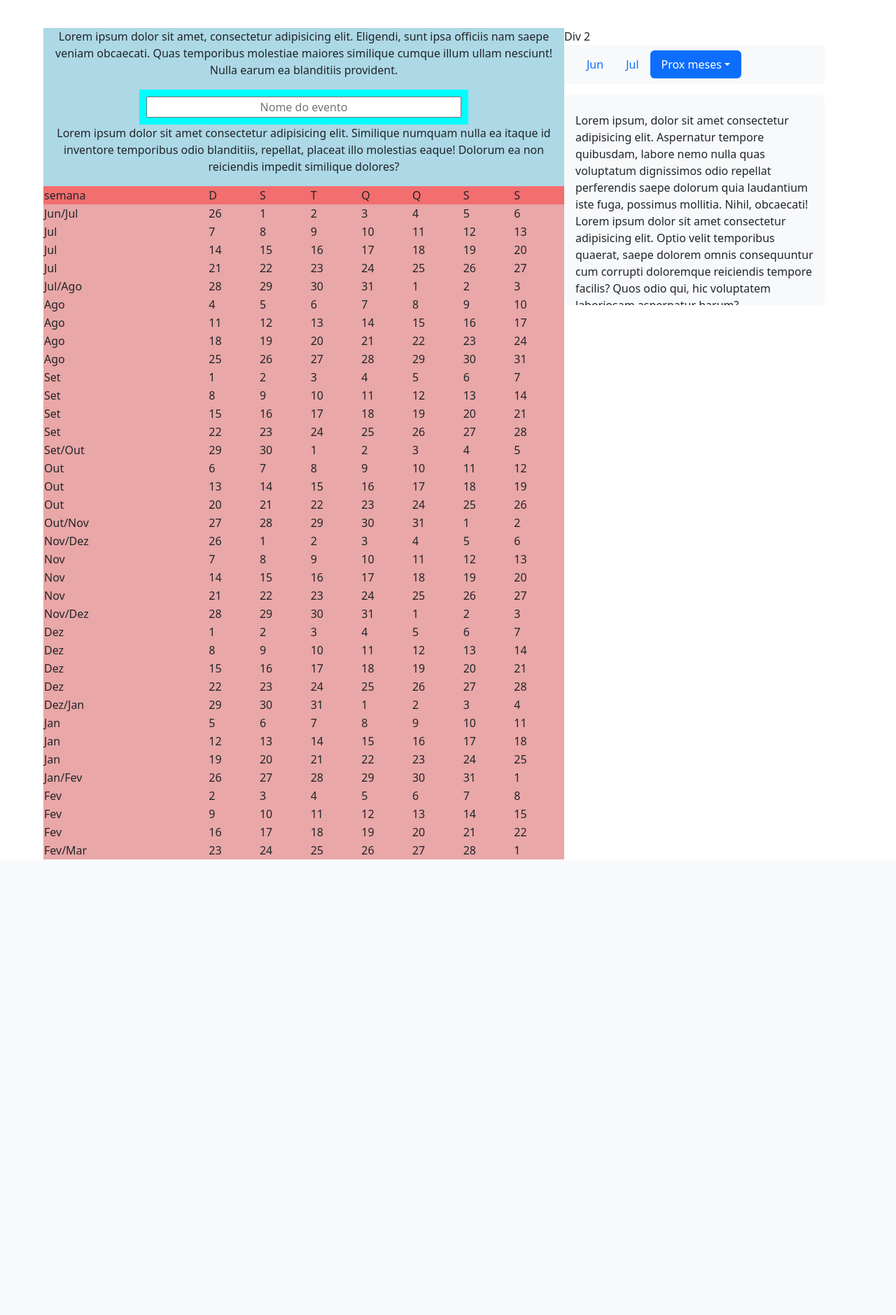
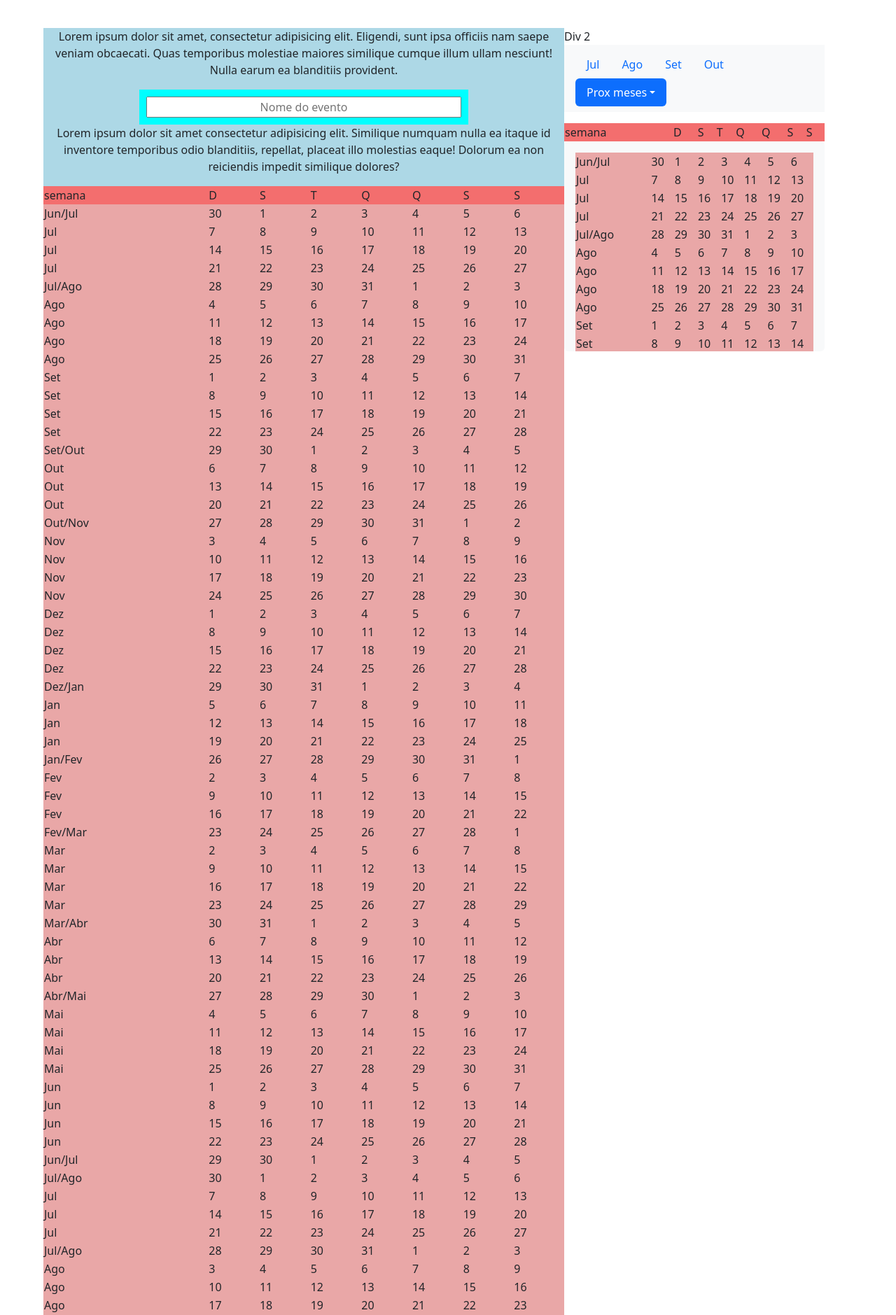
Before and after one commit to GabrielGRR/VouVerTeAviso, a Flask app: page / in a window 1280 px wide. Shown: the part 56-1935 px from the top of the page at 70% size. Before the commit the page ends 1284 px from the top, so only its background shows below. Run offline with Flask 3, Linux system fonts and the light colour scheme.

Commit message:
correção de bugs dos meses e inicio de implementação do <a>

```diff
--- a/anotações.txt
+++ b/anotações.txt
@@ -1,6 +1,8 @@
 na div ano do calendário, talvez mudar cor quando aproximar de um outro ano ao arrastar os dias
 
 vou usar uma api LOCAL de timezone, dps tenho que escolher uma que pegue a timezone do usuário
+
+interatividade (onclick com o site), fazer uma inclusão disto com o SQL
 
 entender o que significa este pycache
 
@@ -10,3 +12,5 @@ https://getbootstrap.com/docs/5.3/components/scrollspy/#how-it-works
 adicionar eventos?
 
 quais as próximas etapas? destrinchar isso aí
+
+encontrar quantos px tem a scrollspy navbar
--- a/app.py
+++ b/app.py
@@ -13,10 +13,11 @@ app = Flask(__name__)
 
 #iniciação do calendário
 month_monthlist, month_weekslist = first_month()
-for _ in range(3): # o range deve ser de 11 meses (são 11 + first month)
+#print(month_weekslist)
+for _ in range(11): # o range deve ser de 11 meses (são 11 + first month)
     add_month()
 
-excl_months = month_headers()
+excl_months, bool_list = month_headers()
 
 num_rows = len(month_monthlist)
 
@@ -29,7 +30,8 @@ def index():
                            calendar_header= calendar_header,
                            monthlist = month_monthlist,
                            weeklist = month_weekslist,
-                           excl_months = excl_months)
+                           excl_months = excl_months,
+                           bool_list = bool_list)
 
 if __name__ == '__main__':
     app.run(debug=True)
--- a/helpers.py
+++ b/helpers.py
@@ -2,16 +2,10 @@ import calendar
 from datetime import datetime
 import pytz
 
-#fazer um código orientado a objeto, a primeira linha checa se tem zeros do mês anterior e depois adiciona o mês via objeto
-#quatidade de meses é infinito, irá executar um novo objeto a medida que a pessoa for scrollando
-
-#~~~~~~~~~~testar o código com início/meio/final do mês, passar este código para o app.py,
-# interatividade (onclick com o site), fazer uma inclusão disto com o SQL
+#junho/2024 é um bom mês para testar todos os códigos
 
 calendar.setfirstweekday(calendar.SUNDAY) # semana começa no domingo
 timezone = pytz.timezone('America/Sao_Paulo')  # Substitua pelo fuso horário do usuário
-
-#junho/2024 é um bom mês para testar todos os códigos
 
 #data atual para destacar e referenciar a partir dali
 original_day = int(datetime.now(timezone).strftime("%d"))  # Obtém o dia atual
@@ -24,25 +18,30 @@ current_month = original_month
 current_year = original_year
 
 #lista dos nomes dos meses no calendário
-
 months_weeks = []
-#os meses são dicionários pq se não o primeiro item da lista teria que ser None ou qualquer outro valor, fica feio e não intuitivo
 months = {1: 'Jan', 2: 'Fev', 3: 'Mar', 4: 'Abr', 5: 'Mai', 6: 'Jun', 7: 'Jul', 8: 'Ago', 9: 'Set', 10: 'Out', 11: 'Nov', 12: 'Dez'}
 
 #shown weeks
 week_list = []
 first_month_matrix = calendar.monthcalendar(current_year, current_month) #calendário com listas de todas as semanas do mês
 
+first_month_check = True
 def months_in_the_week(week):
     #string com semana do mes (jun/jul)
     #TEM que usar depois de zero_removal
     global current_month
     global months_weeks
     global months
-    if week[-1] < week[0]:#mês atual + prox
+    global original_day
+    global first_month_check
+    if week[-1] < week[0] and (original_day <= week[-1] and current_month == original_month) and first_month_check:#primeira semana de first_month
+        _, prev_month = prev_month_calc(current_year, current_month)
+        month_of_the_week = f"{months[prev_month]}/{months[current_month]}"
+        first_month_check = False
+    elif week[-1] < week[0]: #mês atual + prox
         _, next_month = next_month_calc(current_year, current_month)
         month_of_the_week = f"{months[current_month]}/{months[next_month]}"
-    else:
+    else: #semana/dia normal
         month_of_the_week = f"{months[current_month]}"
     months_weeks.append(month_of_the_week)
 
@@ -60,7 +59,7 @@ def prev_month_calc(current_year, current_month): #mudar pos desta linha no cód
     prev_month = current_month
     prev_year = current_year
     prev_month-=1
-    if current_month == 0:
+    if prev_month == 0:
         prev_month = 12 #current_month volta pra jan
         prev_year-=1 # +1 ano
     return prev_year, prev_month
@@ -105,13 +104,11 @@ def add_month():
 def first_month():
     global week_list, current_month, current_year, current_day, months_weeks
 
-
     #correção caso a primeira semana tenha a semana compartilhada com o mês anterior, já que o current_month não linka o mês anterior
     shared_first_week_month = False
     if first_month_matrix[0][0] == 0 and first_month_matrix[0][-1] >= current_day:
         _, current_month = prev_month_calc(current_year, current_month)
         shared_first_week_month = True
-
 
     found = False
     for week in first_month_matrix: #loop no mês ORIGINAL
@@ -122,14 +119,13 @@ def first_month():
                 break
 
         if found:
-            zero_removal(week)
-            months_in_the_week(week)
-            week_list.append(week)
 
             if shared_first_week_month: #reestruturação do current_month
                 _, current_month = next_month_calc(current_year, current_month)
                 shared_first_week_month = False
-
+            zero_removal(week)
+            months_in_the_week(week)
+            week_list.append(week)
 
     current_year, current_month = next_month_calc(current_year, current_month) #add +1 ao mês
 
@@ -137,29 +133,49 @@ def first_month():
 
 #altera alguns itens como jan/fev para somente fev
 def month_headers():
-    global months_weeks
+    global months_weeks, original_month
     months_header = []
     month_check = set()
     i = 0
     for month in months_weeks:
-        month_slashless = month.split('/')[0]
+        month_slashless = month.split('/')[-1]
         if month_slashless not in month_check:
             month_check.add(month_slashless)
             months_header.append(month_slashless)
         i+=1
 
-    return months_header
+    if months_header[0] != months[original_month]:  #quando passar pro dia 30 para o 1, o mês virar
+        months_header.insert(0, months[original_month])
+
+    #mês booleano para adicionar <a> no html
+
+    bool_months_weeks = []
+    prev_month = None
+    counter = 0
+    for month in months_weeks:
+        if prev_month == None:
+            bool_months_weeks.append(True)
+            prev_month = months_header[counter]
+            counter+=1
+        elif prev_month == month:
+            bool_months_weeks.append("")
+        else:
+            bool_months_weeks.append(True)
+            prev_month = month.split("/")[-1]
+    return months_header, bool_months_weeks
 
 first_month() # primeira semana é o elemento que não se repete
-
-add_month() #repetição de meses
-add_month() #repetição de meses
-add_month() #repetição de meses
+for _ in range(11):
+    add_month() #repetição de meses
 
 
-print(month_headers())
+months_header, bool_months_weeks = month_headers()
 print('---')
-print(months_weeks)
+for i in range(len(week_list)):
+    print(months_weeks[i], bool_months_weeks[i])
+
+
+
 
 #first_month_monthlist, first_month_weekslist = first_month()
 #print(first_month_monthlist, first_month_weekslist)
--- a/tempCodeRunnerFile.py
+++ /dev/null
@@ -1,2 +0,0 @@
-abacaxi = "legal"
-print(abacaxi.split('/')[-1])
--- a/templates/index.html
+++ b/templates/index.html
@@ -98,40 +98,67 @@
         <nav id="navbar-example2" class="navbar bg-body-tertiary px-3 mb-3">
           <ul class="nav nav-pills">
             <li class="nav-item">
-              <a class="nav-link" href="#month_1"> {{ excl_months[0] }} </a>
+              <a class="nav-link" href="#month_0"> {{ excl_months[0] }} </a>
             </li>
             <li class="nav-item">
-              <a class="nav-link" href="#month_2"> {{ excl_months[1] }} </a>
+              <a class="nav-link" href="#month_1"> {{ excl_months[1] }} </a>
+            </li>
+            <li class="nav-item">
+              <a class="nav-link" href="#month_2"> {{ excl_months[2] }} </a>
+            </li>
+            <li class="nav-item">
+              <a class="nav-link" href="#month_3"> {{ excl_months[3] }} </a>
             </li>
             <!---dropdown-->
             <li class="nav-item dropdown">
-              <a class="nav-link dropdown-toggle" data-bs-toggle="dropdown" href="#month_3" role="button" aria-expanded="true">Prox meses</a>
+              <a class="nav-link dropdown-toggle" data-bs-toggle="dropdown" href="#month_4" role="button" aria-expanded="true">Prox meses</a>
               <ul class="dropdown-menu">
-                <li><a class="dropdown-item" href="#month_3">Third</a></li>
-                <li><a class="dropdown-item" href="#month_4">Fourth</a></li>
-                <li><hr class="dropdown-divider"></li>
-                <li><a class="dropdown-item" href="#scrollspyHeading5">Fifth</a></li>
+                {% for i in range(4, 12) %}
+                  <li><a class="dropdown-item" href="#month_{{ i }}"> {{ excl_months[i] }} </a></li>
+                {% endfor %}
               </ul>
             </li>
 
           </ul>
         </nav>
+        <!--Cabeçalho do calendário-->
+        <table class="calendario">
+          <tr style="background-color: rgb(243, 110, 110);">
+            {% for cal_item in calendar_header %}
+            <td>
+              {{ cal_item }}
+            </td>
+            {% endfor %}
+          </tr>
+        </table>
+        <!--conteudo-->
         <div data-bs-spy="scroll" data-bs-target="#navbar-example2" data-bs-root-margin="0px 0px -40%" data-bs-smooth-scroll="true" class="scrollspy-example bg-body-tertiary p-3 rounded-2" tabindex="0">
-          <h4 id="month_1"></h4>
-          <p>Lorem ipsum, dolor sit amet consectetur adipisicing elit. Aspernatur tempore quibusdam, labore nemo nulla quas voluptatum dignissimos odio repellat perferendis saepe dolorum quia laudantium iste fuga, possimus mollitia. Nihil, obcaecati!
-            Lorem ipsum dolor sit amet consectetur adipisicing elit. Optio velit temporibus quaerat, saepe dolorem omnis consequuntur cum corrupti doloremque reiciendis tempore facilis? Quos odio qui, hic voluptatem laboriosam aspernatur harum?
-          </p>
-          <h4 id="month_2"></h4>
-          <p>Lorem, ipsum dolor sit amet consectetur adipisicing elit. Inventore assumenda, blanditiis illum asperiores libero similique quibusdam qui optio quasi deleniti? In blanditiis vel reiciendis, enim ad placeat. Aspernatur, sit excepturi!</p>
-          <h4 id="month_3">Third heading</h4>
-          <p>Lorem ipsum dolor sit amet consectetur adipisicing elit. Neque asperiores quos iure nostrum ipsum unde, magni veniam recusandae iusto suscipit libero corporis, in possimus eveniet at vel magnam, culpa facere?</p>
-          <h4 id="month_4">Fourth heading</h4>
-          <p>Lorem ipsum dolor sit amet consectetur, adipisicing elit. Dolor aliquam a nam quo blanditiis quidem vitae nulla deserunt fuga exercitationem aliquid praesentium, accusamus ea dolorum necessitatibus labore consectetur cum expedita.</p>
-          <h4 id="scrollspyHeading5">Fifth heading</h4>
-          <p>Lorem ipsum dolor sit amet consectetur adipisicing elit. Vitae deleniti quibusdam sequi incidunt distinctio alias quisquam est aspernatur. Ab suscipit soluta odio recusandae eligendi est exercitationem pariatur laboriosam vero illum!
-            Lorem ipsum dolor sit amet, consectetur adipisicing elit. Reprehenderit in, facere odio nostrum sint, ipsa rem laborum vitae voluptatum excepturi fugiat eveniet minima! Voluptatum soluta illum expedita optio totam doloremque?</p>
+
+          <!--Calendário-->
+          <table class="calendario">
+            {% set counter = 0 %}
+            {% for i in range(num_rows) %}
+                <tr style="background-color: rgb(233, 167, 167)" id="month_{{ i }}">
+                    <td>
+                        {% if bool_list[i] %}
+                            <a id="month_{{ counter }}"></a>
+                            {% set counter = counter + 1 %}
+                        {% endif %}
+                        {{ monthlist[i] }} <!-- Mês, ex: jun/jul -->
+                    </td>
+                    {% for day in weeklist[i] %} <!-- Dias em td -->
+                        <td>
+                            {{ day }}
+                        </td>
+                    {% endfor %}
+                </tr>
+            {% endfor %}
+        </table>
+
+
+
+
         </div>
-
       </div>
     </div>
   </main>
```
